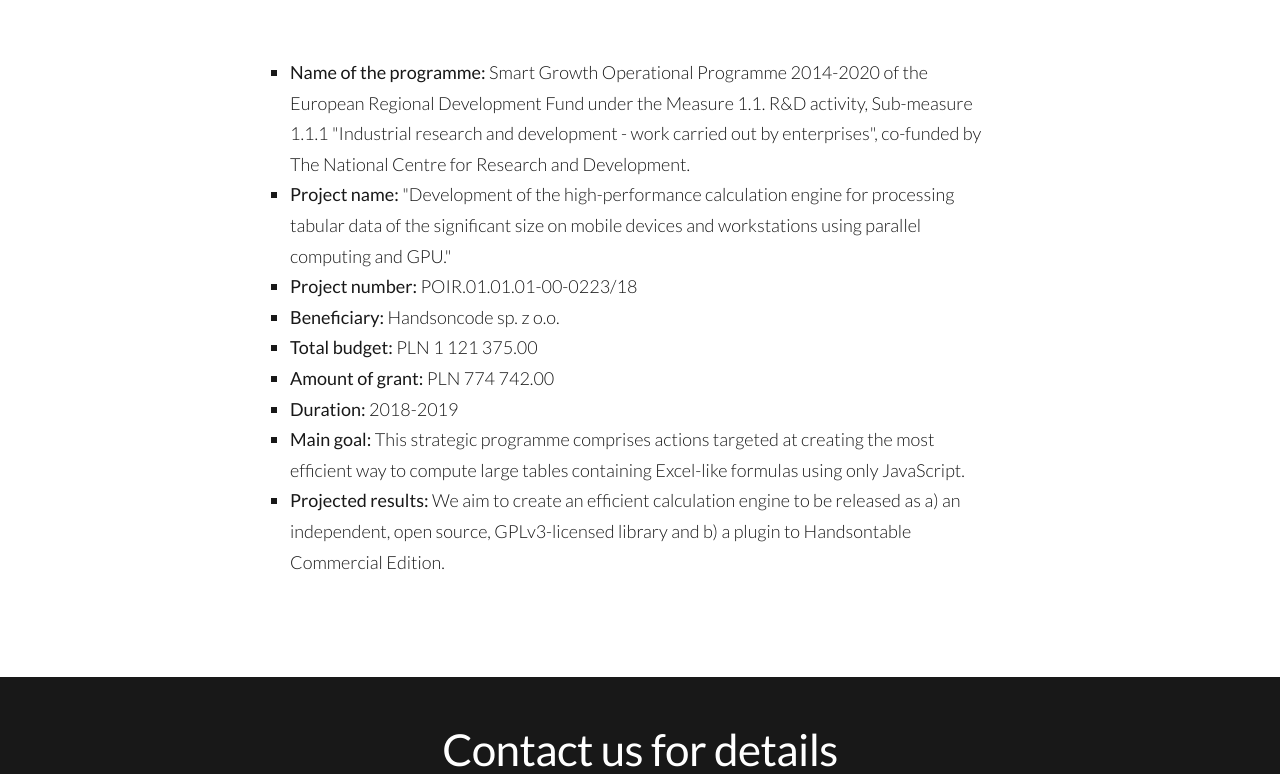
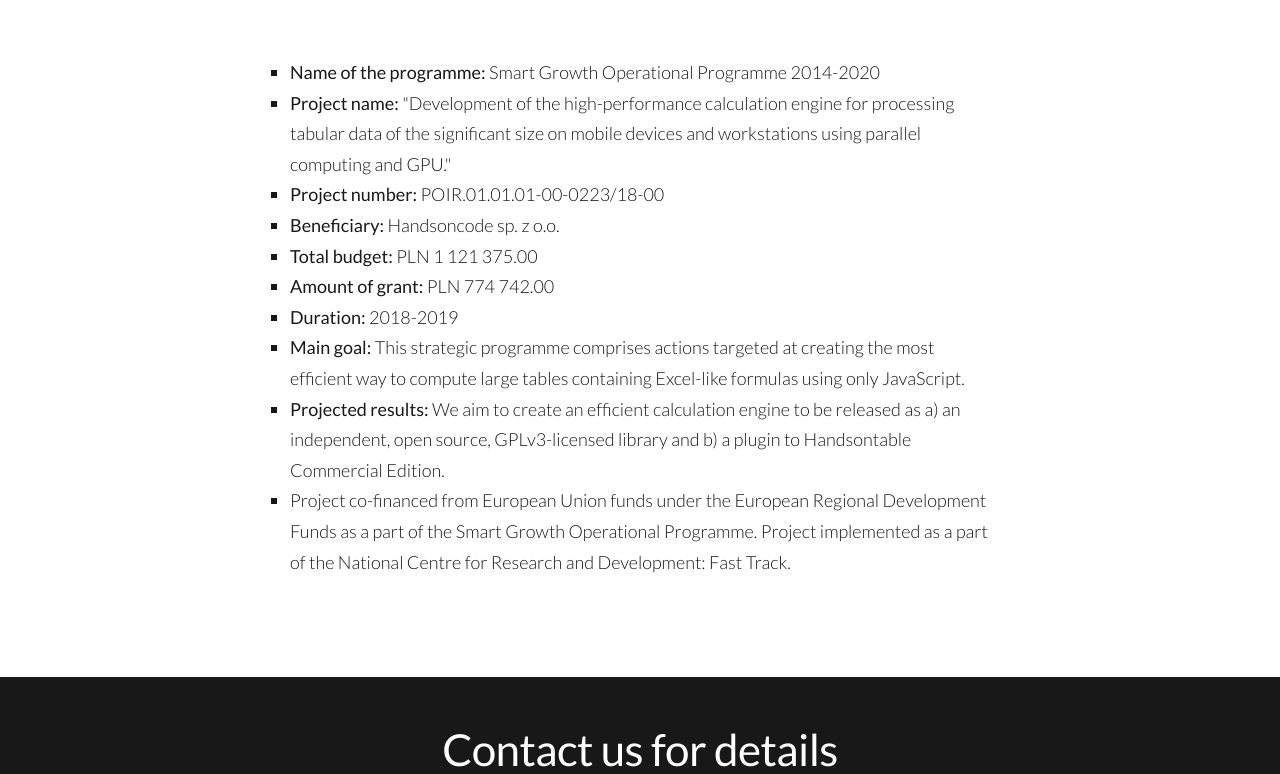
Before and after one commit to Handsoncode/handsoncode.net, a website: page about-grant.html in a window 1280 px wide. Shown: the part 803-1577 px from the top of the page. Drawn offline with Linux system fonts and the light colour scheme.

Commit message:
Update the about-grant page with corrected information about the EU funding. Also, added a MUTED attribute to enable autoplay of the video in Chrome in the background on the home page.

```diff
--- a/about-grant.html
+++ b/about-grant.html
@@ -56,14 +56,11 @@
 
 <section class="col paragraph" id="firstp">
     <ul>
-        <li><strong>Name of the programme:</strong> Smart Growth Operational Programme 2014-2020 of the European
-            Regional Development Fund under the Measure 1.1. R&D activity, Sub-measure 1.1.1 "Industrial research
-            and development - work carried out by enterprises", co-funded by The National Centre for Research
-            and Development.</li>
+        <li><strong>Name of the programme:</strong> Smart Growth Operational Programme 2014-2020</li>
         <li><strong>Project name:</strong> "Development of the high-performance calculation engine for processing
             tabular data of the significant size on
             mobile devices and workstations using parallel computing and GPU."</li>
-        <li><strong>Project number:</strong> POIR.01.01.01-00-0223/18</li>
+        <li><strong>Project number:</strong> POIR.01.01.01-00-0223/18-00</li>
         <li><strong>Beneficiary:</strong> Handsoncode sp. z o.o.</li>
         <li><strong>Total budget:</strong> PLN 1 121 375.00</li>
         <li><strong>Amount of grant:</strong> PLN 774 742.00</li>
@@ -73,6 +70,9 @@
         <li><strong>Projected results:</strong> We aim to create an efficient calculation engine to be released as
             a) an independent, open source, GPLv3-licensed library and b) a plugin to Handsontable
             Commercial Edition.</li>
+        <li>Project co-financed from European Union funds under the European Regional Development Funds as a
+            part of the Smart Growth Operational Programme. Project implemented as a part of the National Centre for
+            Research and Development: Fast Track.</li>
     </ul>
 </section>
 
```
Also changed, not shown: index.html (+1 -1 lines).
